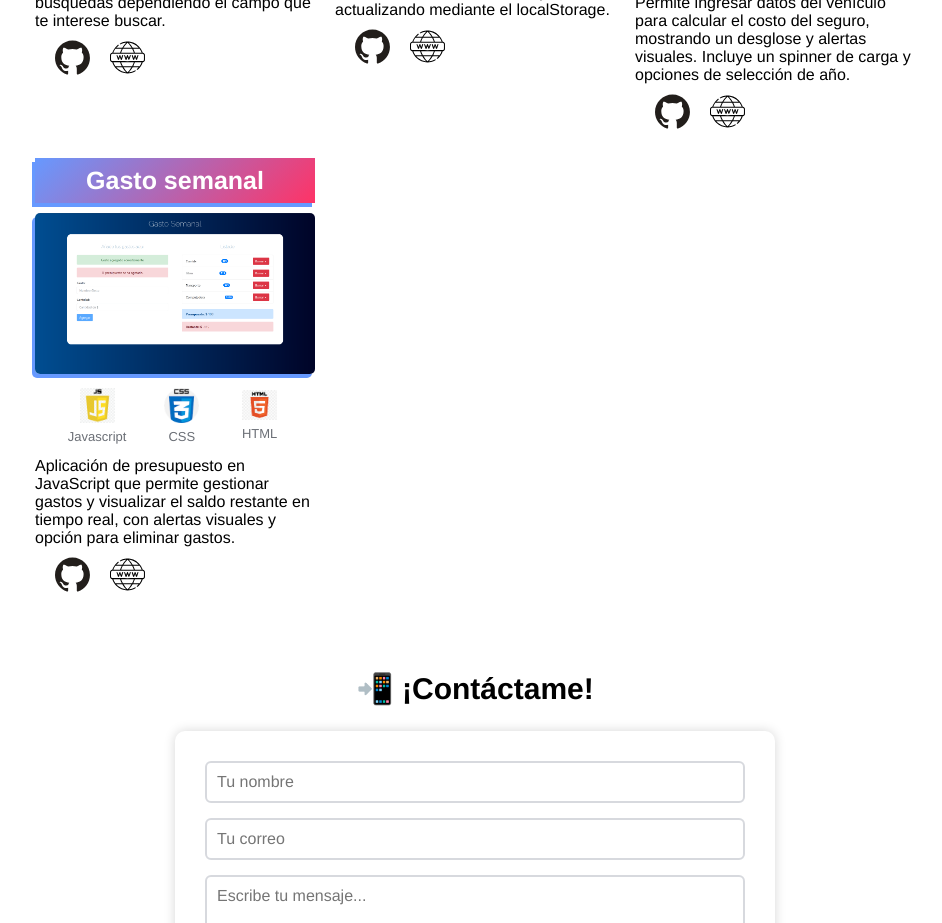
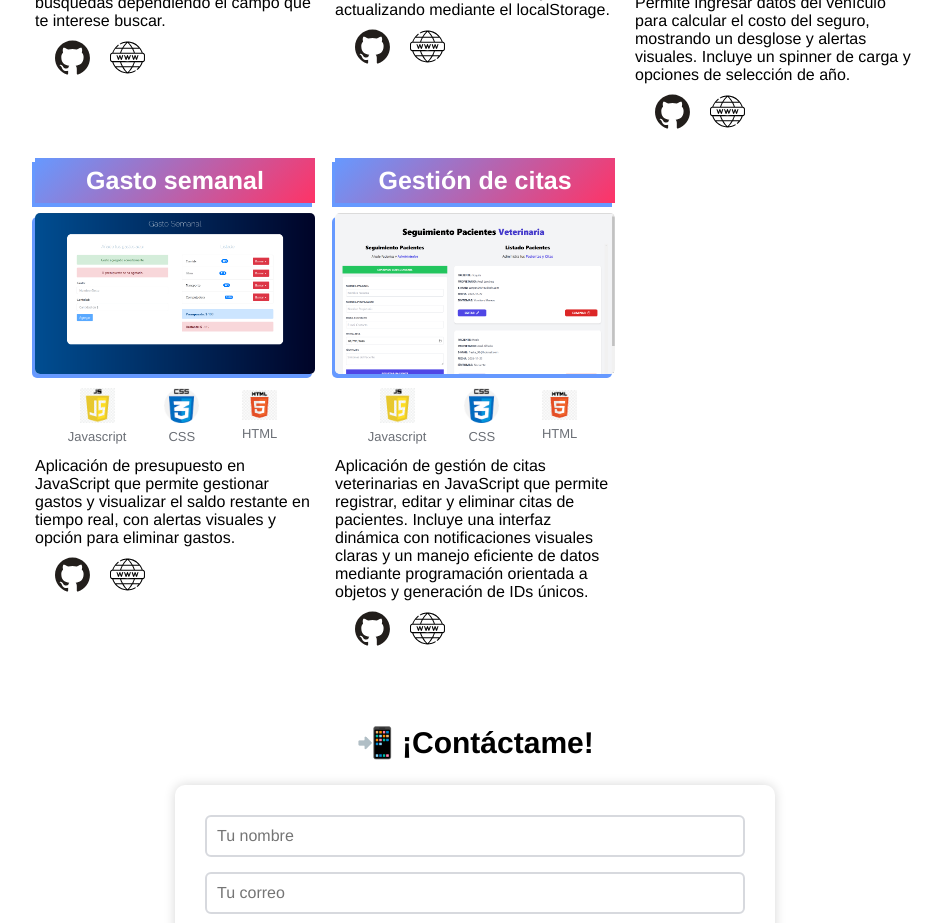
Before and after one commit to Freskiee/portfolio, a React (Create React App) app: page / in a window 1280 px wide. Shown: the part 2780-3703 px from the top of the page, without its empty margins (165-1107 px from the left). Built offline with nearby package versions, Linux system fonts and the light colour scheme.

Commit message:
feat: nuevo proyecto (veterinaria)

```diff
--- a/src/components/Projects/ProjectsData.js
+++ b/src/components/Projects/ProjectsData.js
@@ -22,6 +22,7 @@ import buscadorMultiple from '../../images/projects/buscador-autos.png';
 import twitter from '../../images/projects/tweets.png';
 import cotizaSeguro from '../../images/projects/cotizacion-seguro.png';
 import presupuestoImg from '../../images/projects/presupuesto.png';
+import veterinariaImg from '../../images/projects/veterinaria.png';
 
 export const projectsPortfolio = [
     {
@@ -190,4 +191,17 @@ export const projectsPortfolio = [
         repository: "https://github.com/Freskiee/GastoSemanal",
         website: "https://gasto-semanal-freskiee.netlify.app/",
     },
+    {
+        title: "Gestión de citas",
+        image: veterinariaImg,
+        techs: [
+            { name: "Javascript", src: jsImage },
+            { name: "CSS", src: cssImage },
+            { name: "HTML", src: htmlImage },
+        ],
+        description:
+            "Aplicación de gestión de citas veterinarias en JavaScript que permite registrar, editar y eliminar citas de pacientes. Incluye una interfaz dinámica con notificaciones visuales claras y un manejo eficiente de datos mediante programación orientada a objetos y generación de IDs únicos.",
+        repository: "https://github.com/Freskiee/veterinaria",
+        website: "https://veterinaria-freskiee.netlify.app/",
+    },
 ];
```
Also changed, not shown: src/images/projects/veterinaria.png (added).
